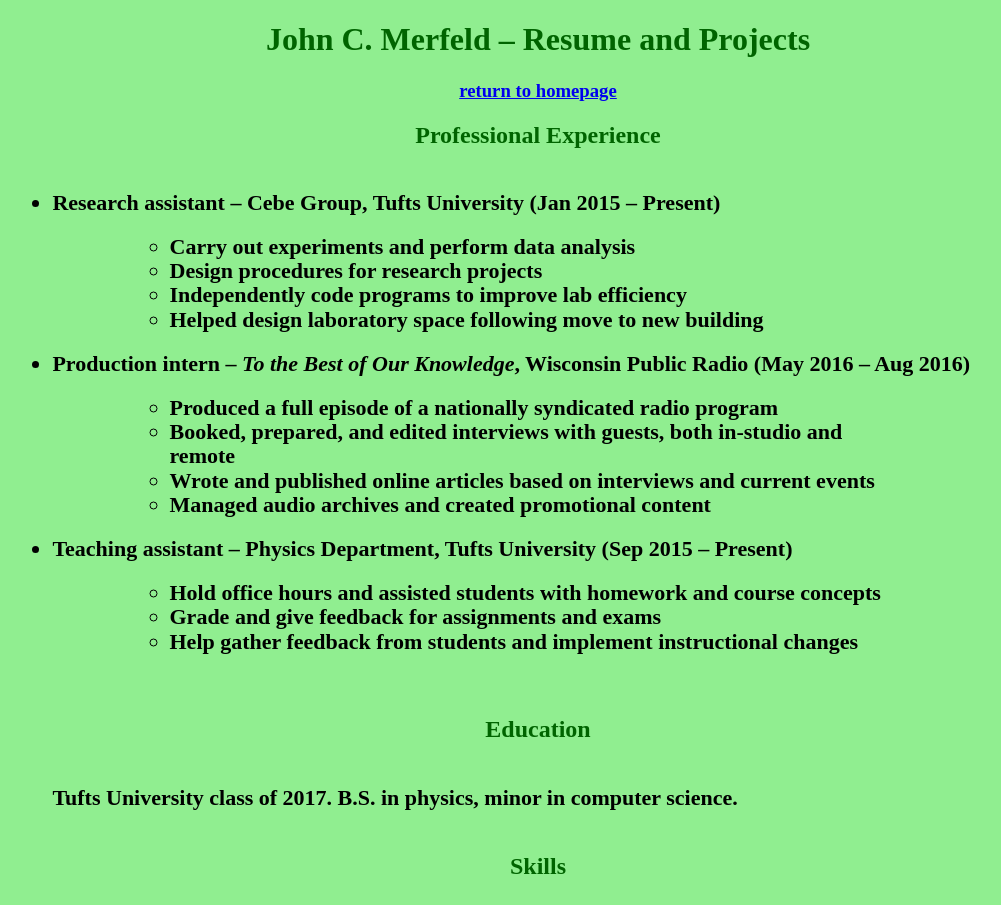
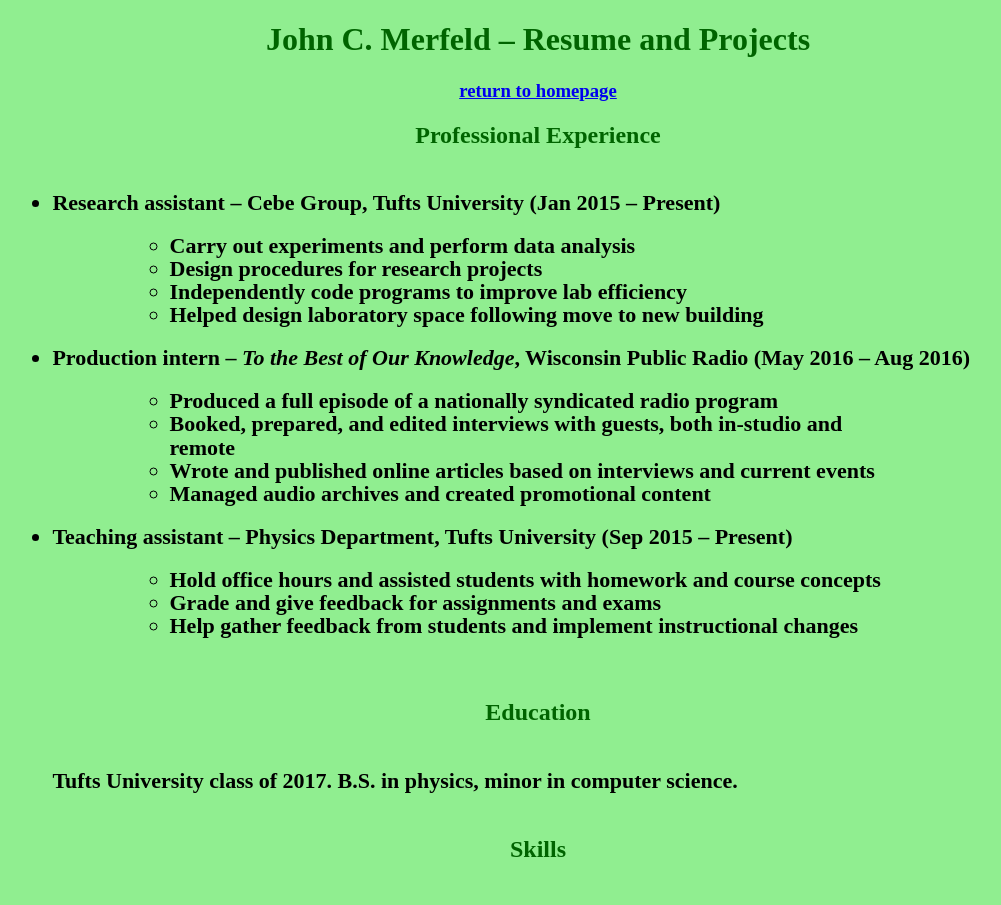
Before and after one commit to johncmerfeld/johncmerfeld.github.io, a PHP site: page /resume.html in a window 1280 px wide. Shown: the top 905 px of the page, without its empty margins (102-1103 px from the left). Run offline with PHP 8.4, Linux system fonts and the light colour scheme.

Commit message:
edited readme, formatted lists

```diff
--- a/personalstyle.css
+++ b/personalstyle.css
@@ -52,3 +52,6 @@
 		font-weight: bold;
 		line-height: 110%;
 	}
+	ul li{
+		line-height: 105%;
+	}
```
Also changed, not shown: README.md.
